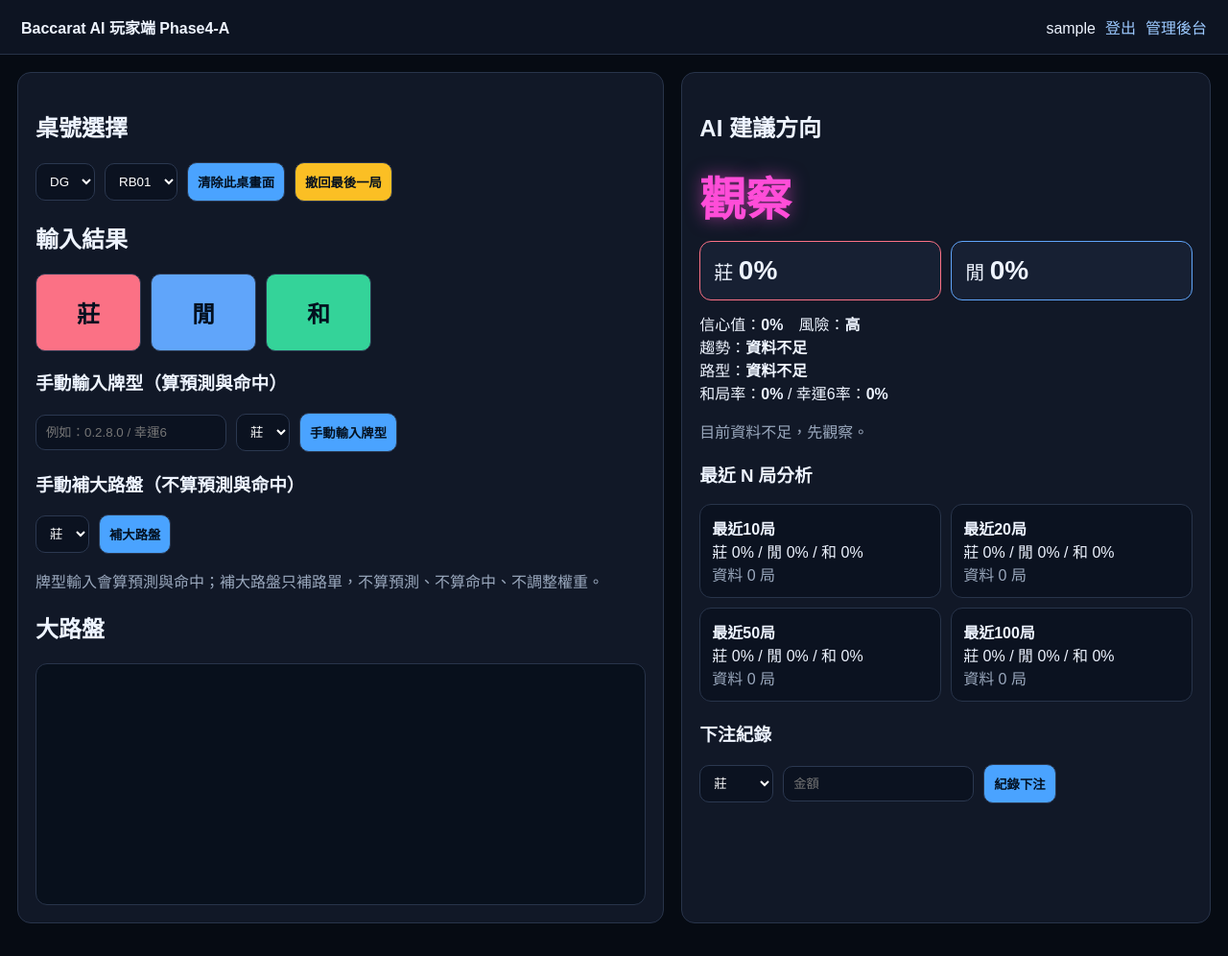
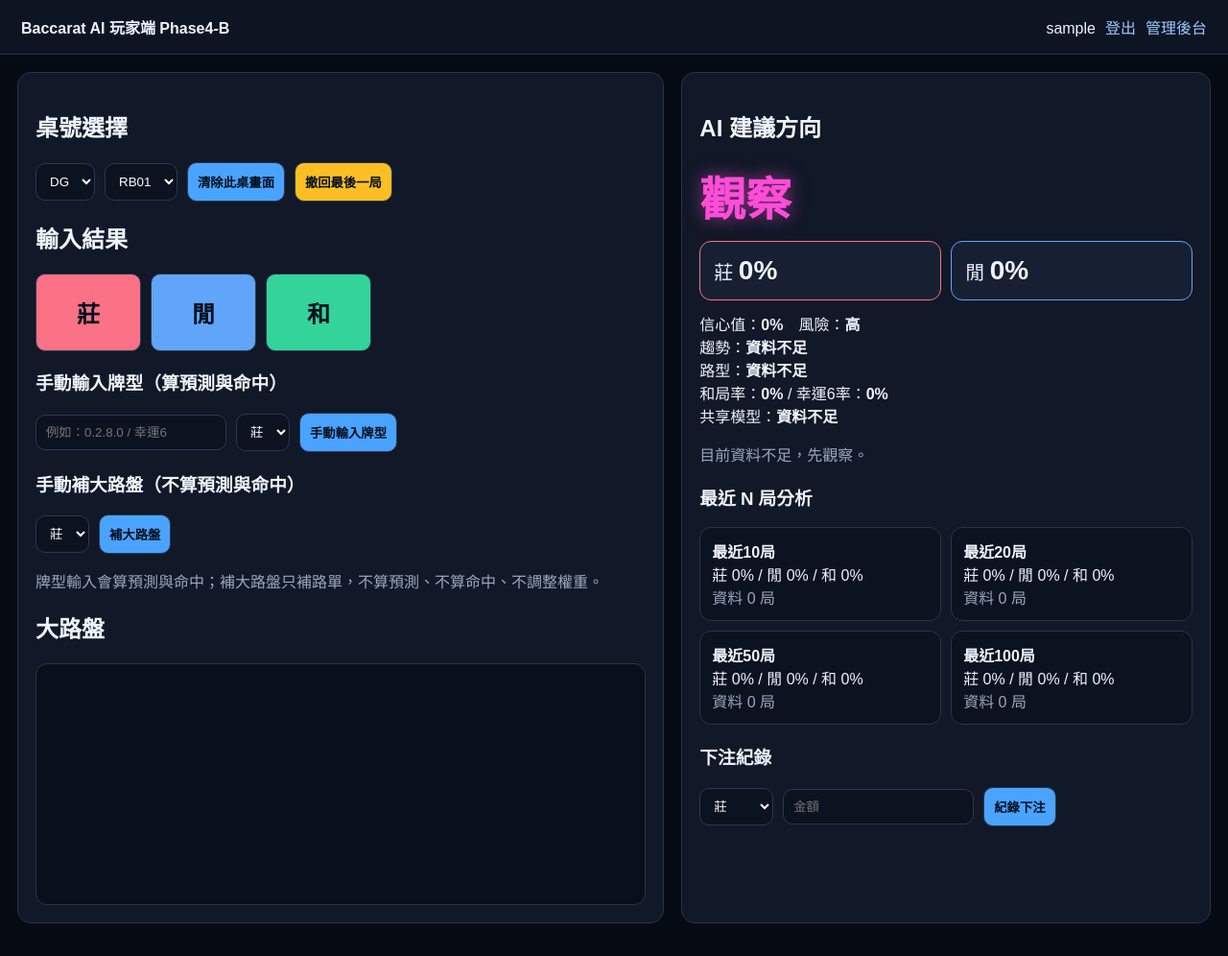
Before and after one commit to hecht19980820/baccarat-ai, a Flask app: page / in a window 1280 px wide. Shown: the whole page at 96% size. Run offline with Flask 3, Linux system fonts and the light colour scheme; the visitor is signed in with stand-in values (Sample User, id 1); data comes from the database, SQL or seed files in the repository; data that the repository does not hold is empty.

Commit message:
update full version

```diff
--- a/main.py
+++ b/main.py
@@ -4,7 +4,7 @@ import sqlite3, os, secrets, string, re
 from datetime import datetime, timedelta
 
 app = Flask(__name__)
-app.secret_key = os.environ.get("SECRET_KEY", "baccarat_phase4a_secret")
+app.secret_key = os.environ.get("SECRET_KEY", "baccarat_phase4b_secret")
 DB = os.environ.get("DB_PATH", "baccarat_system.db")
 ADMIN_USER = os.environ.get("ADMIN_USER", "admin")
 ADMIN_PASS = os.environ.get("ADMIN_PASS", "Baccarat2026!")
@@ -92,6 +92,28 @@ def road_pattern(rows):
     else: name = "路型普通"
     return {"name":name,"streak":streak,"jump":jump}
 
+
+def shared_model(cat):
+    """DG/MT 共享模型：同廳別所有桌資料一起計算，讓越多人用越有參考價值。"""
+    c = conn()
+    rows = c.execute("SELECT * FROM game_records WHERE category=? ORDER BY id ASC", (cat,)).fetchall()
+    c.close()
+    if not rows:
+        return {"total":0,"banker_rate":0,"player_rate":0,"tie_rate":0,"lucky6_rate":0}
+    recent = rows[-300:]
+    total = max(1, len(recent))
+    b = sum(1 for r in recent if r["result"] == "莊")
+    p = sum(1 for r in recent if r["result"] == "閒")
+    t = sum(1 for r in recent if r["result"] == "和")
+    l = sum(1 for r in recent if r["lucky6"] == 1)
+    return {
+        "total": len(recent),
+        "banker_rate": round(b / total * 100, 1),
+        "player_rate": round(p / total * 100, 1),
+        "tie_rate": round(t / total * 100, 1),
+        "lucky6_rate": round(l / total * 100, 1)
+    }
+
 def ai_analysis(cat, table):
     c = conn(); w = get_weight(c, cat, table); rows = table_records(c, cat, table); c.close()
     windows = [calc_window(rows,n) for n in [10,20,50,100]]
@@ -100,8 +122,14 @@ def ai_analysis(cat, table):
     rp = road_pattern(rows[-30:])
     bw,pw,tw,lw = float(w["banker_weight"] or 1),float(w["player_weight"] or 1),float(w["tie_weight"] or 1),float(w["lucky6_weight"] or 1)
     w10,w20,w50,w100 = windows
-    bs = (w10["banker_rate"]*.35+w20["banker_rate"]*.30+w50["banker_rate"]*.25+w100["banker_rate"]*.10)*bw
-    ps = (w10["player_rate"]*.35+w20["player_rate"]*.30+w50["player_rate"]*.25+w100["player_rate"]*.10)*pw
+    shared = shared_model(cat)
+
+    # Phase4-B：桌號模型 + DG/MT共享模型 + 最近局數共同計分
+    # 桌號近期 70%，同廳共享 30%；再乘上每桌獨立權重
+    table_b = (w10["banker_rate"]*.35+w20["banker_rate"]*.30+w50["banker_rate"]*.25+w100["banker_rate"]*.10)
+    table_p = (w10["player_rate"]*.35+w20["player_rate"]*.30+w50["player_rate"]*.25+w100["player_rate"]*.10)
+    bs = (table_b * 0.70 + shared["banker_rate"] * 0.30) * bw
+    ps = (table_p * 0.70 + shared["player_rate"] * 0.30) * pw
     if "莊" in rp["name"] and rp["streak"] >= 2: bs += min(16, rp["streak"]*4)
     if "閒" in rp["name"] and rp["streak"] >= 2: ps += min(16, rp["streak"]*4)
     if rp["jump"] >= 7:
@@ -120,7 +148,8 @@ def ai_analysis(cat, table):
     tie_rate = round((w10["tie_rate"]*.45+w20["tie_rate"]*.35+w50["tie_rate"]*.20)*tw,1)
     lucky_rate = round((l/max(1,len(recent))*100)*lw,1)
     risk = "低" if conf>=72 else "中" if conf>=60 else "高"
-    return {"suggest":sug,"confidence":round(conf,1),"banker_percent":bp,"player_percent":pp,"trend":"近期偏莊" if b>p else "近期偏閒" if p>b else "莊閒接近","reason":f"綜合最近10/20/50/100局、路型、和局、幸運6與本桌權重；路型：{rp['name']}。","tie_alert": tie_rate>=14 or sum(1 for r in rows[-10:] if r["result"]=="和")>=2,"lucky6_alert": lucky_rate>=12 or l>=3,"tie_rate":tie_rate,"lucky6_rate":lucky_rate,"windows":windows,"road_pattern":rp["name"],"risk":risk}
+    shared_note = f"{cat}共享模型：莊{shared['banker_rate']}% / 閒{shared['player_rate']}% / 和{shared['tie_rate']}%，共享資料{shared['total']}局"
+    return {"suggest":sug,"confidence":round(conf,1),"banker_percent":bp,"player_percent":pp,"trend":"近期偏莊" if b>p else "近期偏閒" if p>b else "莊閒接近","reason":f"綜合最近10/20/50/100局、路型、本桌權重與{cat}共享模型；路型：{rp['name']}。{shared_note}。","tie_alert": tie_rate>=14 or sum(1 for r in rows[-10:] if r["result"]=="和")>=2,"lucky6_alert": lucky_rate>=12 or l>=3,"tie_rate":tie_rate,"lucky6_rate":lucky_rate,"windows":windows,"road_pattern":rp["name"],"risk":risk,"shared":shared}
 
 def update_weight(cat, table, result, pred, manual, record_type, l6):
     if record_type == "roadfill": return
--- a/templates/admin.html
+++ b/templates/admin.html
@@ -1,8 +1,8 @@
-<!doctype html><html lang="zh-Hant"><head><meta charset="utf-8"><meta name="viewport" content="width=device-width,initial-scale=1"><title>管理後台 Phase4-A</title><link rel="stylesheet" href="/static/style.css"></head><body>
-<header><b>Baccarat AI 管理後台 Phase4-A</b><nav>{% if agent_user %}<span>代理：{{agent_user}}</span>{% endif %}<a href="/">玩家端</a><a href="/admin-logout">登出</a></nav></header>
+<!doctype html><html lang="zh-Hant"><head><meta charset="utf-8"><meta name="viewport" content="width=device-width,initial-scale=1"><title>管理後台 Phase4-B</title><link rel="stylesheet" href="/static/style.css"></head><body>
+<header><b>Baccarat AI 管理後台 Phase4-B</b><nav>{% if agent_user %}<span>代理：{{agent_user}}</span>{% endif %}<a href="/">玩家端</a><a href="/admin-logout">登出</a></nav></header>
 <main class="wrap">
 <div class="kpi"><div class="box">總牌局<br><b>{{total_records}}</b></div><div class="box">牌型/手動資料<br><b>{{manual_records}}</b></div><div class="box">補大路盤<br><b>{{roadfill_records}}</b></div><div class="box">命中率<br><b>{{hit_rate}}%</b></div></div>
-<section class="card"><h2>AI 分析中心：最佳桌排行</h2><table><tr><th>排名</th><th>廳別</th><th>桌號</th><th>綜合分</th><th>AI建議</th><th>AI信心</th><th>命中率</th><th>預測次數</th><th>總資料</th></tr>{% for b in best_tables %}<tr><td>{{loop.index}}</td><td>{{b.category}}</td><td>{{b.table_no}}</td><td>{{b.score}}</td><td>{{b.suggest}}</td><td>{{b.ai_confidence}}%</td><td>{{b.hit_rate}}%</td><td>{{b.predicts}}</td><td>{{b.total}}</td></tr>{% endfor %}</table></section>
+<section class="card"><h2>AI 分析中心：最佳桌排行（含 DG/MT 共享模型）</h2><table><tr><th>排名</th><th>廳別</th><th>桌號</th><th>綜合分</th><th>AI建議</th><th>AI信心</th><th>命中率</th><th>預測次數</th><th>總資料</th></tr>{% for b in best_tables %}<tr><td>{{loop.index}}</td><td>{{b.category}}</td><td>{{b.table_no}}</td><td>{{b.score}}</td><td>{{b.suggest}}</td><td>{{b.ai_confidence}}%</td><td>{{b.hit_rate}}%</td><td>{{b.predicts}}</td><td>{{b.total}}</td></tr>{% endfor %}</table></section>
 <section class="card"><h2>序號授權</h2><form class="row" method="post" action="/create-serial"><input name="qty" type="number" value="1" min="1" placeholder="數量"><input name="days" type="number" value="30" placeholder="天數"><select name="role"><option>player</option><option>vip</option></select>{% if is_super %}<input name="agent" placeholder="綁定代理">{% endif %}<button>產生序號</button></form><table><tr><th>ID</th><th>序號</th><th>天數</th><th>權限</th><th>代理</th><th>狀態</th><th>使用者</th><th>建立時間</th></tr>{% for s in serials %}<tr><td>{{s.id}}</td><td><b>{{s.code}}</b></td><td>{{s.days}}</td><td>{{s.role}}</td><td>{{s.agent}}</td><td>{{s.status}}</td><td>{{s.used_by}}</td><td>{{s.created_at}}</td></tr>{% endfor %}</table></section>
 <section class="card"><h2>玩家管理</h2><form class="row" method="post" action="/add-user"><input name="username" placeholder="帳號"><input name="password" placeholder="密碼"><input name="expire_date" type="date"><select name="role"><option>player</option><option>vip</option></select><select name="status"><option>active</option><option>disabled</option></select>{% if is_super %}<input name="agent" placeholder="代理">{% endif %}<button>新增玩家</button></form><table><tr><th>ID</th><th>帳號</th><th>密碼</th><th>到期</th><th>權限</th><th>狀態</th><th>代理</th><th>序號</th><th>操作</th></tr>{% for u in users %}<tr><td>{{u.id}}</td><td>{{u.username}}</td><td>{{u.password}}</td><td>{{u.expire_date}}</td><td>{{u.role}}</td><td>{{u.status}}</td><td>{{u.agent}}</td><td>{{u.serial_code}}</td><td><a class="danger" href="/delete-user/{{u.id}}">刪除</a></td></tr>{% endfor %}</table></section>
 {% if is_super %}<section class="card"><h2>代理管理</h2><form class="row" method="post" action="/add-agent"><input name="username" placeholder="代理帳號"><input name="password" placeholder="密碼"><button>新增代理</button></form><table><tr><th>ID</th><th>帳號</th><th>密碼</th><th>操作</th></tr>{% for a in agents %}<tr><td>{{a.id}}</td><td>{{a.username}}</td><td>{{a.password}}</td><td><a class="danger" href="/delete-agent/{{a.id}}">刪除</a></td></tr>{% endfor %}</table></section>{% endif %}
--- a/templates/index.html
+++ b/templates/index.html
@@ -1,8 +1,8 @@
 <!doctype html>
 <html lang="zh-Hant">
-<head><meta charset="utf-8"><meta name="viewport" content="width=device-width,initial-scale=1"><title>Baccarat AI Phase4-A</title><link rel="stylesheet" href="/static/style.css"></head>
+<head><meta charset="utf-8"><meta name="viewport" content="width=device-width,initial-scale=1"><title>Baccarat AI Phase4-B</title><link rel="stylesheet" href="/static/style.css"></head>
 <body>
-<header><b>Baccarat AI 玩家端 Phase4-A</b><nav><span>{{user}}</span><a href="/player-logout">登出</a><a href="/admin-login">管理後台</a></nav></header>
+<header><b>Baccarat AI 玩家端 Phase4-B</b><nav><span>{{user}}</span><a href="/player-logout">登出</a><a href="/admin-login">管理後台</a></nav></header>
 <main class="wrap grid">
 <section class="card">
 <h2>桌號選擇</h2><div class="row"><select id="category"><option>DG</option><option>MT</option></select><select id="table_no"></select><button onclick="clearFront()">清除此桌畫面</button><button class="warn" onclick="undoLast()">撤回最後一局</button></div>
@@ -17,7 +17,8 @@
 <div class="percent-row"><div class="percent-box banker-line">莊 <b id="banker_percent">0%</b></div><div class="percent-box player-line">閒 <b id="player_percent">0%</b></div></div>
 <div>信心值：<b id="confidence">0%</b>　風險：<b id="risk">高</b></div>
 <div>趨勢：<b id="trend">資料不足</b></div><div>路型：<b id="road_pattern">資料不足</b></div>
-<div>和局率：<b id="tie_rate">0%</b> / 幸運6率：<b id="lucky_rate">0%</b></div><p class="muted" id="reason"></p><div id="alerts"></div>
+<div>和局率：<b id="tie_rate">0%</b> / 幸運6率：<b id="lucky_rate">0%</b></div>
+  <div>共享模型：<b id="shared_model">資料不足</b></div><p class="muted" id="reason"></p><div id="alerts"></div>
 <h3>最近 N 局分析</h3><div id="windows" class="window-grid"></div>
 <h3>下注紀錄</h3><div class="row"><select id="bet_side"><option>莊</option><option>閒</option><option>和</option><option>幸運6</option></select><input id="amount" type="number" placeholder="金額"><button onclick="saveBet()">紀錄下注</button></div>
 </section>
@@ -27,7 +28,7 @@ const DG={{ dg_tables|tojson }}; const MT={{ mt_tables|tojson }}; let records=[]
 function tables(){const c=category.value; table_no.innerHTML=''; (c==='DG'?DG:MT).forEach(x=>{let o=document.createElement('option');o.value=x;o.textContent=x;table_no.appendChild(o);});}
 category.onchange=()=>{tables();load();}; table_no.onchange=load;
 function render(){road.innerHTML=''; records.forEach(r=>{let d=document.createElement('div'); d.className='cell '+(r.result==='莊'?'b':r.result==='閒'?'p':'t'); d.textContent=r.result; if(r.record_type==='roadfill') d.classList.add('fill'); road.appendChild(d);});}
-function ai(a){suggest.textContent=a.suggest||'觀察'; confidence.textContent=(a.confidence||0)+'%'; banker_percent.textContent=(a.banker_percent||0)+'%'; player_percent.textContent=(a.player_percent||0)+'%'; trend.textContent=a.trend||'資料不足'; road_pattern.textContent=a.road_pattern||'資料不足'; risk.textContent=a.risk||'高'; tie_rate.textContent=(a.tie_rate||0)+'%'; lucky_rate.textContent=(a.lucky6_rate||0)+'%'; reason.textContent=a.reason||''; alerts.innerHTML=(a.tie_alert?'<div class="alert">AI提醒：本桌近期和局機率偏高</div>':'')+(a.lucky6_alert?'<div class="alert">AI提醒：本桌幸運6機率偏高</div>':''); windows.innerHTML=''; (a.windows||[]).forEach(w=>{let div=document.createElement('div'); div.className='window-card'; div.innerHTML=`<b>最近${w.n}局</b><br>莊 ${w.banker_rate}% / 閒 ${w.player_rate}% / 和 ${w.tie_rate}%<br><span class="muted">資料 ${w.total} 局</span>`; windows.appendChild(div);});}
+function ai(a){suggest.textContent=a.suggest||'觀察'; confidence.textContent=(a.confidence||0)+'%'; banker_percent.textContent=(a.banker_percent||0)+'%'; player_percent.textContent=(a.player_percent||0)+'%'; trend.textContent=a.trend||'資料不足'; road_pattern.textContent=a.road_pattern||'資料不足'; risk.textContent=a.risk||'高'; tie_rate.textContent=(a.tie_rate||0)+'%'; lucky_rate.textContent=(a.lucky6_rate||0)+'%'; reason.textContent=a.reason||''; shared_model.textContent = a.shared ? (`莊 ${a.shared.banker_rate}% / 閒 ${a.shared.player_rate}% / 共享 ${a.shared.total} 局`) : '資料不足'; alerts.innerHTML=(a.tie_alert?'<div class="alert">AI提醒：本桌近期和局機率偏高</div>':'')+(a.lucky6_alert?'<div class="alert">AI提醒：本桌幸運6機率偏高</div>':''); windows.innerHTML=''; (a.windows||[]).forEach(w=>{let div=document.createElement('div'); div.className='window-card'; div.innerHTML=`<b>最近${w.n}局</b><br>莊 ${w.banker_rate}% / 閒 ${w.player_rate}% / 和 ${w.tie_rate}%<br><span class="muted">資料 ${w.total} 局</span>`; windows.appendChild(div);});}
 async function load(){let r=await fetch(`/api/table?category=${category.value}&table_no=${table_no.value}`); if(r.status===401){location.href='/login';return;} let j=await r.json(); records=j.records||[]; render(); ai(j.ai||{});}
 async function addResult(result){await fetch('/add-record',{method:'POST',headers:{'Content-Type':'application/json'},body:JSON.stringify({category:category.value,table_no:table_no.value,result,is_manual:0,record_type:'normal'})}); await load();}
 async function manualPattern(){await fetch('/add-record',{method:'POST',headers:{'Content-Type':'application/json'},body:JSON.stringify({category:category.value,table_no:table_no.value,result:manual_result.value,pattern:pattern.value,is_manual:1,record_type:'pattern'})}); pattern.value=''; await load();}
```
Also changed, not shown: README.txt.
